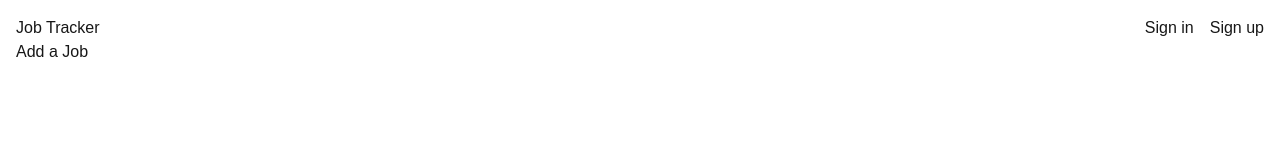
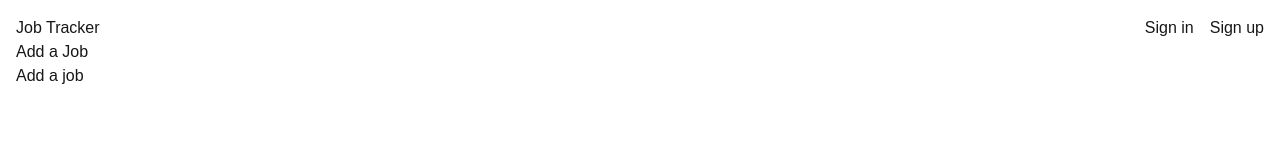
Before and after one commit to David-Nakeeran/job-tracker, a Next.js app: page /add-job in a window 1280 px wide. Shown: the top 160 px of the page. Built offline with nearby package versions, Linux system fonts and the light colour scheme; no server answers.

Commit message:
Chore: added useActionState

```diff
--- a/src/components/AddJob.tsx
+++ b/src/components/AddJob.tsx
@@ -2,15 +2,43 @@
 
 import { createJob } from "@/lib/actions";
 import { UserIdProps } from "@/types/dataTypes";
+import { useActionState } from "react";
+
+// This is the starting value for our form's state.
+// 'message' will be updated later based on what createJob returns.
+const initialState = {
+  message: "",
+};
 
 export default function AddJob({ userId }: UserIdProps) {
-  const createJobWithId = createJob.bind(null, userId);
+  /**
+   * useActionState:
+   * - Given action function (createJob bound with userId)
+   * - Given initial state
+   *   1. `state` → whatever action returns (starting as initialState)
+   *   2. `formAction` → <form action={formAction}>
+   *   3. `pending` → true while the action is running
+   *
+   * When the form is submitted:
+   *   - `formAction` calls `createJob`
+   *   - The object returned from `createJob` replaces `state`
+   *   - That means state.message will show success/error message
+   */
+  const [state, formAction, pending] = useActionState(
+    createJob.bind(null, userId), // bind userId so createJob knows the user
+    initialState
+  );
+
   return (
     <>
-      <form>
+      <form action={formAction}>
         <fieldset>
           <legend>Add a Job</legend>
         </fieldset>
+        <p aria-live="polite">{state?.message}</p>
+        <button type="submit" disabled={pending}>
+          Add a job
+        </button>
       </form>
     </>
   );
```
